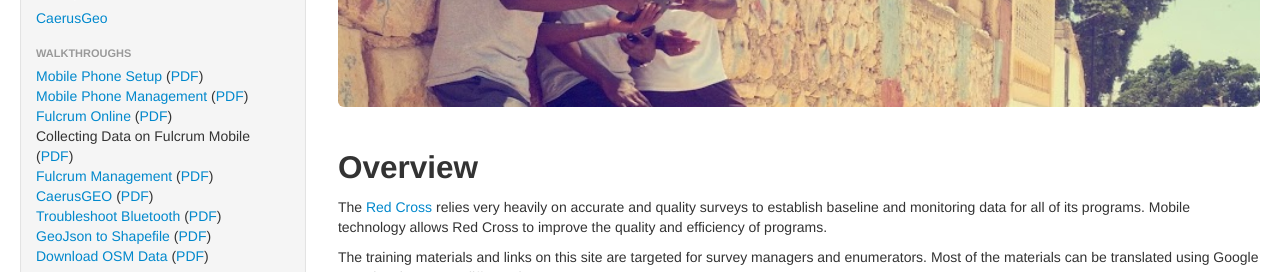
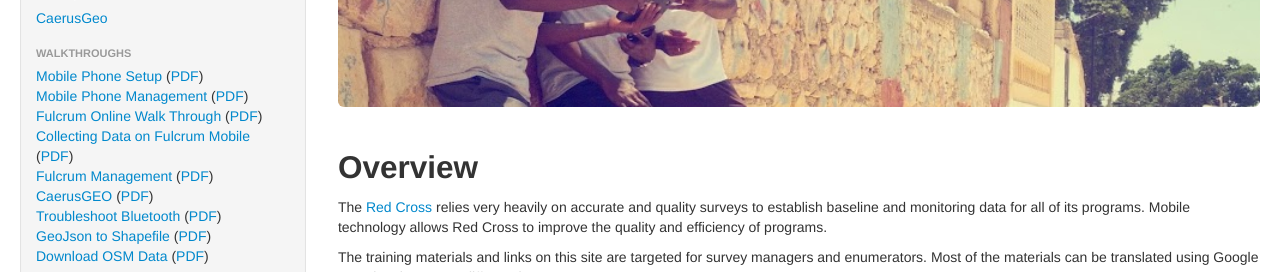
Before and after one commit to AmericanRedCross/mobiledatacollection, a plain HTML site: page index.html in a window 1280 px wide. Shown: the part 223-495 px from the top of the page. Drawn offline with nearby package versions, Linux system fonts and the light colour scheme.

Commit message:
updating links

```diff
--- a/index.html
+++ b/index.html
@@ -65,8 +65,8 @@ function googleTranslateElementInit() {
               <li class="nav-header">Walkthroughs</li>
               <li><span><a href="#phoneSetup">Mobile Phone Setup </a>(<a href="materials/walkthroughs/Mobile_Phone_Setup.pdf" target="_blank">PDF</a>)</span></li>
               <li><span><a href="#phoneManagement">Mobile Phone Management </a>(<a href="materials/walkthroughs/Mobile_Phone_Management.pdf" target="_blank">PDF</a>)</span></li>
-              <li><span><a href="../Guides/Fulcrum">Fulcrum Online </a>(<a href="materials/walkthroughs/fulcrumonline.pdf" target="_blank">PDF</a>)</span></li>
-              <li><span>Collecting Data on Fulcrum Mobile (<a href="materials/walkthroughs/fulcrumapp.pdf" target="_blank">PDF</a>)</span></li>
+              <li><span><a href="../Guides/FulcrumOnline">Fulcrum Online Walk Through </a>(<a href="materials/walkthroughs/fulcrumonline.pdf" target="_blank">PDF</a>)</span></li>
+              <li><span><a href="../Guides/FulcrumMobile">Collecting Data on Fulcrum Mobile </a>(<a href="materials/walkthroughs/fulcrumapp.pdf" target="_blank">PDF</a>)</span></li>
               <li><span><a href="#fulcrumManagement">Fulcrum Management </a>(<a href="materials/walkthroughs/Fulcrum_Management.pdf" target="_blank">PDF</a>)</span></li>
               <li><span><a href="../Guides/CaerusGeo">CaerusGEO </a>(<a href="materials/walkthroughs/caerusgeo.pdf">PDF</a>)</span></li>
               <li><span><a href="#troubleshootBluetooth">Troubleshoot Bluetooth </a>(<a href="materials/walkthroughs/troublebluetooth.pdf" target="_blank">PDF</a>)</span></li>
```
